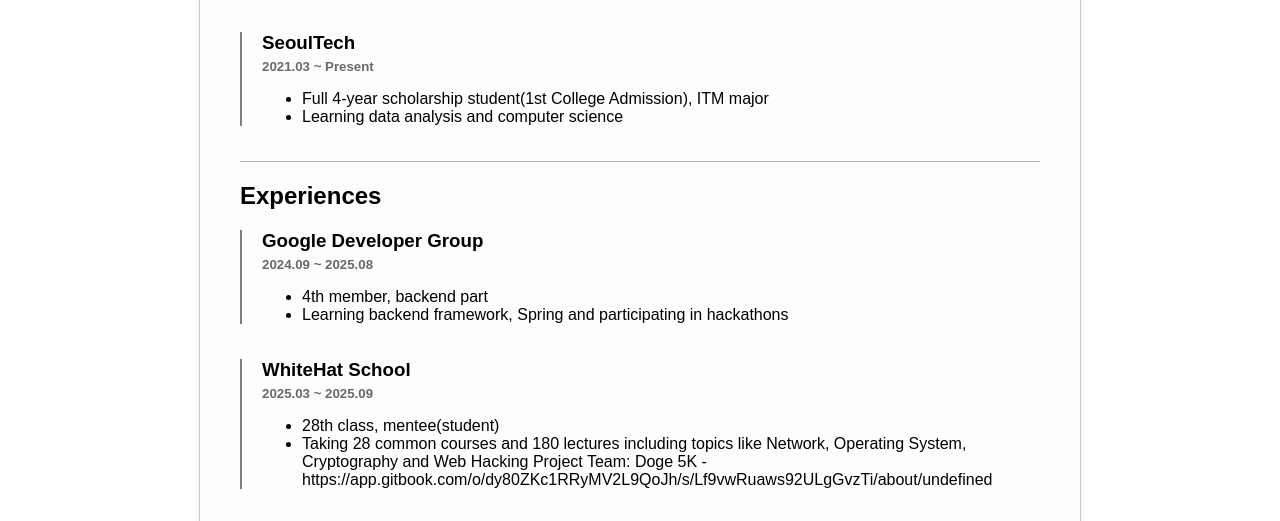
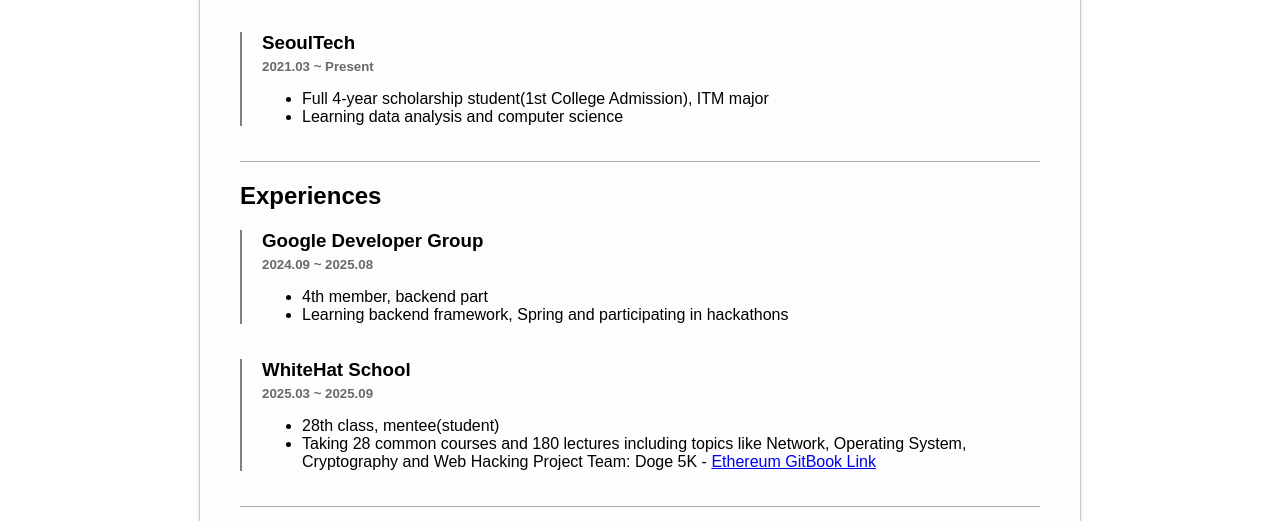
Before and after one commit to protruser/Mypage, a plain HTML site: page index.html in a window 1280 px wide. Shown: the part 553-1074 px from the top of the page. Drawn offline with Linux system fonts and the light colour scheme.

Commit message:
Update index.html

```diff
--- a/index.html
+++ b/index.html
@@ -73,7 +73,7 @@
                             <li>
                                 Taking 28 common courses and 180 lectures including topics like Network, Operating
                                 System, Cryptography and Web Hacking
-                                Project Team: Doge 5K - <a>https://app.gitbook.com/o/dy80ZKc1RRyMV2L9QoJh/s/Lf9vwRuaws92ULgGvzTi/about/undefined</a>
+                                Project Team: Doge 5K - <a href="https://app.gitbook.com/o/dy80ZKc1RRyMV2L9QoJh/s/Lf9vwRuaws92ULgGvzTi/about/undefined">Ethereum GitBook Link</a>
                             </li>
                         </ul>
                     </div>
```
